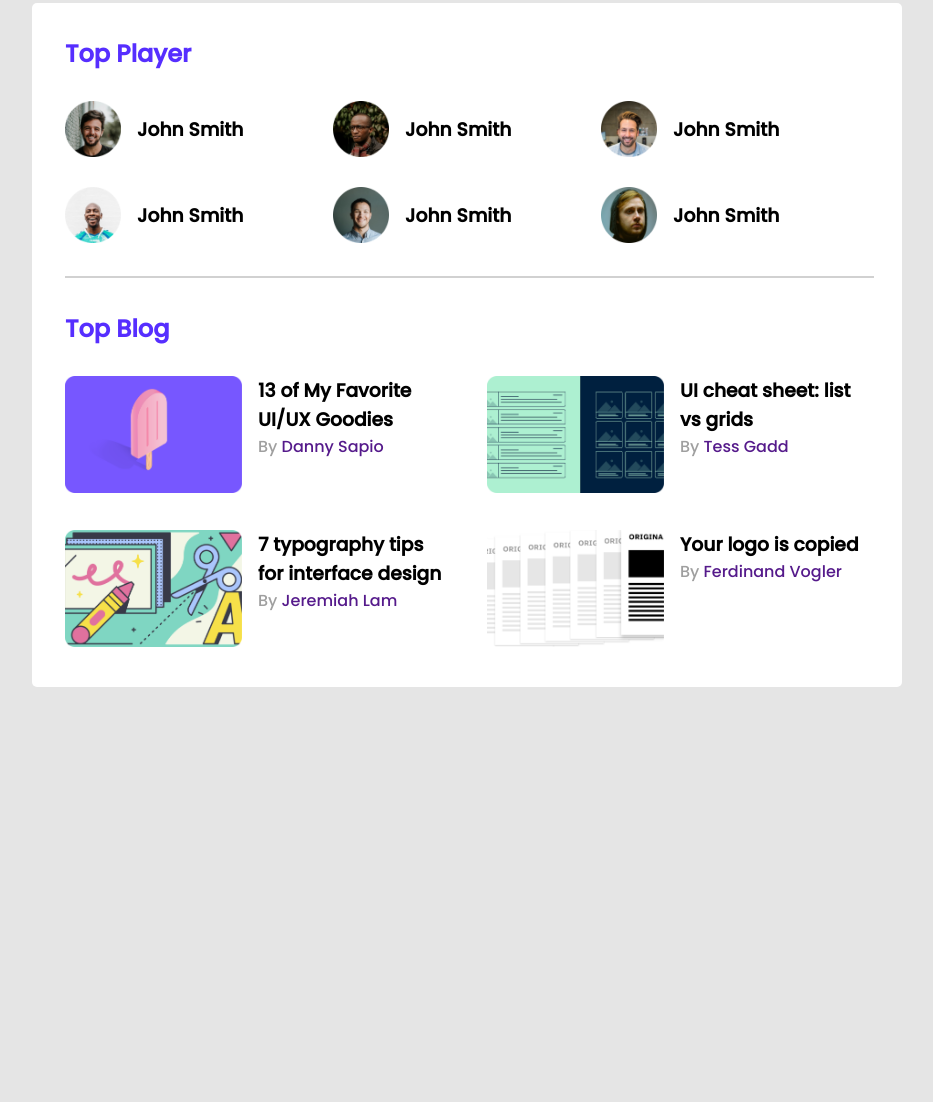
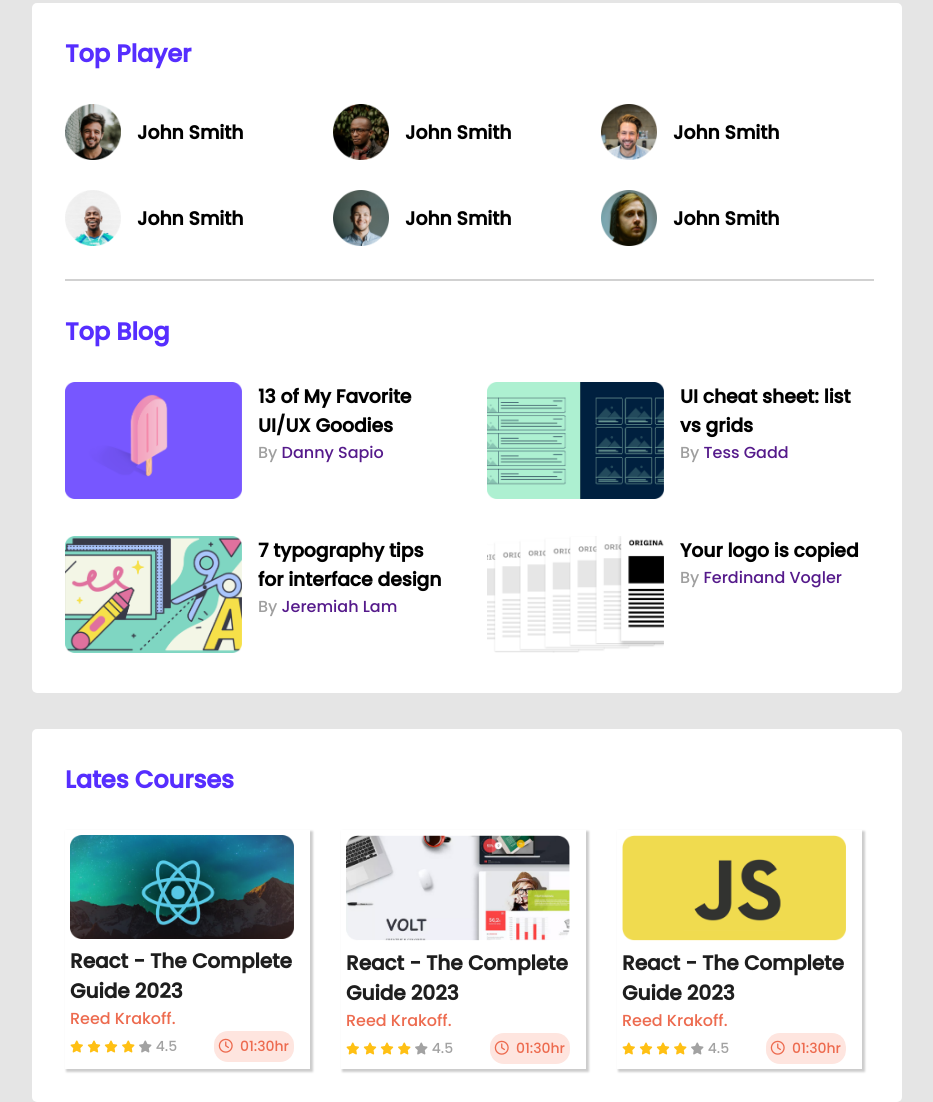
Before and after one commit to Tanvir3232/leader-board, a plain HTML site: page index.html in a window 1280 px wide. Shown: the part 127-1229 px from the top of the page, without its empty margins (173-1106 px from the left). Before the commit the page ends 814 px from the top, so only its background shows below. Drawn offline with Linux system fonts and the light colour scheme.

Commit message:
added courses section

```diff
--- a/index.html
+++ b/index.html
@@ -6,6 +6,7 @@
     <meta name="viewport" content="width=device-width, initial-scale=1.0">
     <title>Leader Board</title>
     <link rel="stylesheet" href="styles/style.css">
+    <script src="https://kit.fontawesome.com/bda40edf9e.js" crossorigin="anonymous"></script>
 </head>
 <body>
     <header class="header">
@@ -93,6 +94,81 @@
                 </div>
             </div>
         </section>
+        <section class="container">
+            <h2 class="section-title">Lates Courses</h2>
+            <div class="courses">
+                <div class="course">
+                    <div class="course-banner">
+                        <img src="images/courses/course-1.png" alt="">
+                    </div>
+                    <div class="course-details">
+                        <h3 class="course-title">React - The Complete  Guide 2023</h3>
+                        <p class="course-teacher">Reed Krakoff.</p>
+                        <div class="course-info">
+                            <div class="course-rating">
+                                <i class="fa-solid fa-star filled"></i>
+                                <i class="fa-solid fa-star filled"></i>
+                                <i class="fa-solid fa-star filled"></i>
+                                <i class="fa-solid fa-star filled"></i>
+                                <i class="fa-solid fa-star empty"></i>
+                                <span class="avg-rating">4.5</span>
+                            </div>
+                            <div class="course-duration">
+                                <i class="fa-regular fa-clock"></i>&nbsp;
+                                <span>01:30hr</span>
+                            </div>
+                        </div>
+                    </div>
+                </div>
+                <div class="course">
+                    <div class="course-banner">
+                        <img src="images/courses/course-2.png" alt="">
+                    </div>
+                    <div class="course-details">
+                        <h3 class="course-title">React - The Complete  Guide 2023</h3>
+                        <p class="course-teacher">Reed Krakoff.</p>
+                        <div class="course-info">
+                            <div class="course-rating">
+                                <i class="fa-solid fa-star filled"></i>
+                                <i class="fa-solid fa-star filled"></i>
+                                <i class="fa-solid fa-star filled"></i>
+                                <i class="fa-solid fa-star filled"></i>
+                                <i class="fa-solid fa-star empty"></i>
+                                <span class="avg-rating">4.5</span>
+                            </div>
+                            <div class="course-duration">
+                                <i class="fa-regular fa-clock"></i>&nbsp;
+                                <span>01:30hr</span>
+                            </div>
+                        </div>
+                    </div>
+                </div>
+                <div class="course">
+                    <div class="course-banner">
+                        <img src="images/courses/course-3.png" alt="">
+                    </div>
+                    <div class="course-details">
+                        <h3 class="course-title">React - The Complete  Guide 2023</h3>
+                        <p class="course-teacher">Reed Krakoff.</p>
+                        <div class="course-info">
+                            <div class="course-rating">
+                                <i class="fa-solid fa-star filled"></i>
+                                <i class="fa-solid fa-star filled"></i>
+                                <i class="fa-solid fa-star filled"></i>
+                                <i class="fa-solid fa-star filled"></i>
+                                <i class="fa-solid fa-star empty"></i>
+                                <span class="avg-rating">4.5</span>
+                            </div>
+                            <div class="course-duration">
+                                <i class="fa-regular fa-clock"></i>&nbsp;
+                                <span>01:30hr</span>
+                            </div>
+                        </div>
+                    </div>
+                </div>
+
+            </div>
+        </section>
     </main>
 </body>
 </html>
--- a/styles/style.css
+++ b/styles/style.css
@@ -16,7 +16,8 @@ body {
 
 main {
     display: flex;
-    justify-content: center;
+    flex-direction: column;
+    align-items: center;
 }
 
 * {
@@ -33,18 +34,17 @@ main {
     font-size: 24px;
     margin-bottom: 30px;
     color: #562EFF;
+    margin:33px 33px;
 }
 
 /* top players and blogs styles */
-.top-players,
-.top-blogs {
-    padding: 33px;
-}
+
 
 .players {
     display: grid;
     grid-template-columns: repeat(3, 1fr);
     grid-row-gap: 30px;
+    padding: 0px 33px 33px;
 }
 
 .player {
@@ -65,12 +65,14 @@ main {
 }
 
 /* Top Blog styles */
-.blogs{
+.blogs {
     display: grid;
-    grid-template-columns: repeat(2,1fr);
+    grid-template-columns: repeat(2, 1fr);
     grid-row-gap: 30px;
     grid-column-gap: 40px;
+    padding: 0px 33px 33px;;
 }
+
 .blog {
     display: flex;
     gap: 16px;
@@ -85,6 +87,59 @@ main {
     font-size: 16px;
     color: #9F9F9F;
 }
-.blog-author a{
+
+.blog-author a {
     text-decoration: none;
 }
+
+/* Latest courses styles */
+.courses {
+    display: grid;
+    grid-template-columns: repeat(3,1fr);
+    padding: 0px 33px 33px;
+    grid-column-gap: 24px;
+}
+.course{
+    width: 235px;
+    box-shadow: 2px 2px 2px 1px rgba(0, 0, 0, 0.2);
+    padding:5px;
+}
+.course-banner img {
+    width: 224px;
+}
+
+
+.course-title {
+    color: #1E1E1E;
+    font-size: 20px;
+}
+
+.course-teacher {
+    color: #ED6B4F;
+}
+
+.course-info {
+    display: flex;
+    justify-content: space-between;
+    align-items: center;
+    font-size: 14px;
+    width: 224px;
+}
+.fa-star{
+    font-size: 12px;
+}
+.fa-star.filled {
+    color: #FFC014;
+}
+
+.fa-star.empty,
+.avg-rating {
+    color: #A2A2A2;
+}
+
+.course-duration {
+    background: #FEE5DF;
+    border-radius: 14px;
+    padding: 5px;
+    color: #ED6B4F;
+}
```
